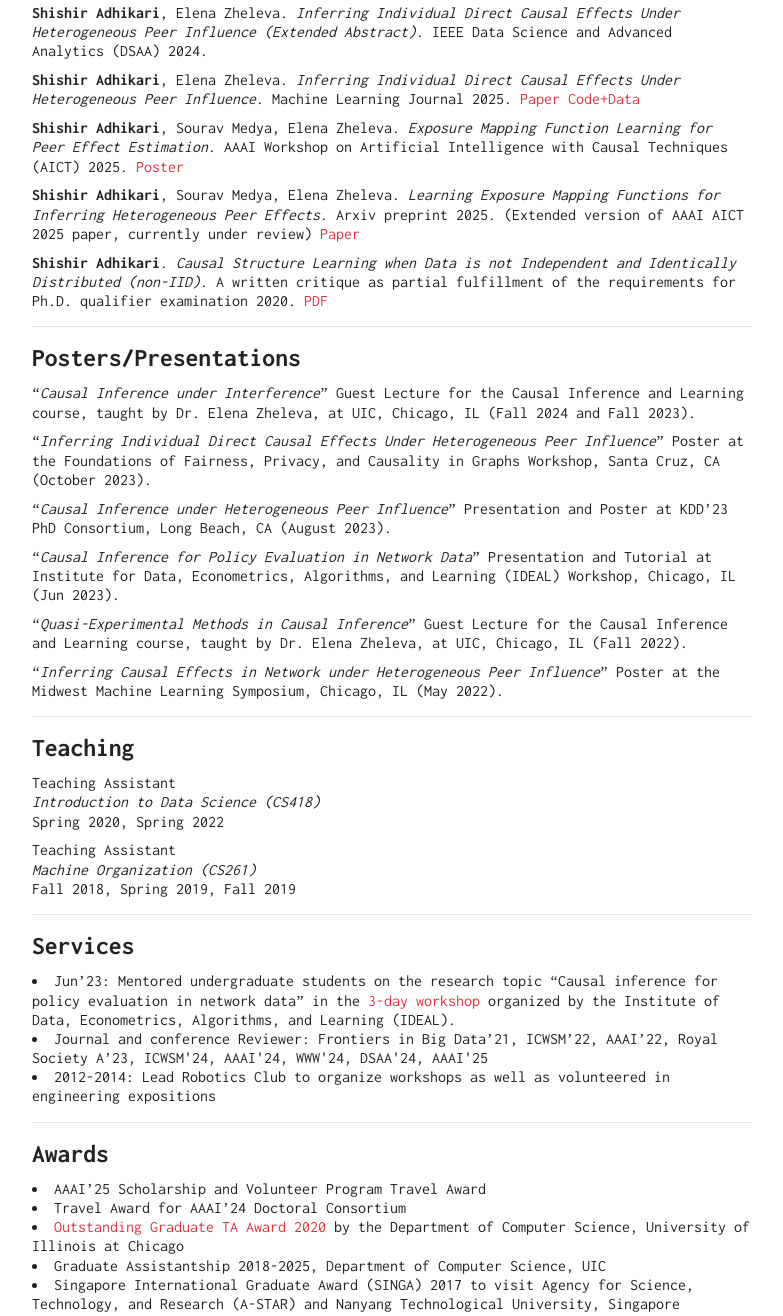
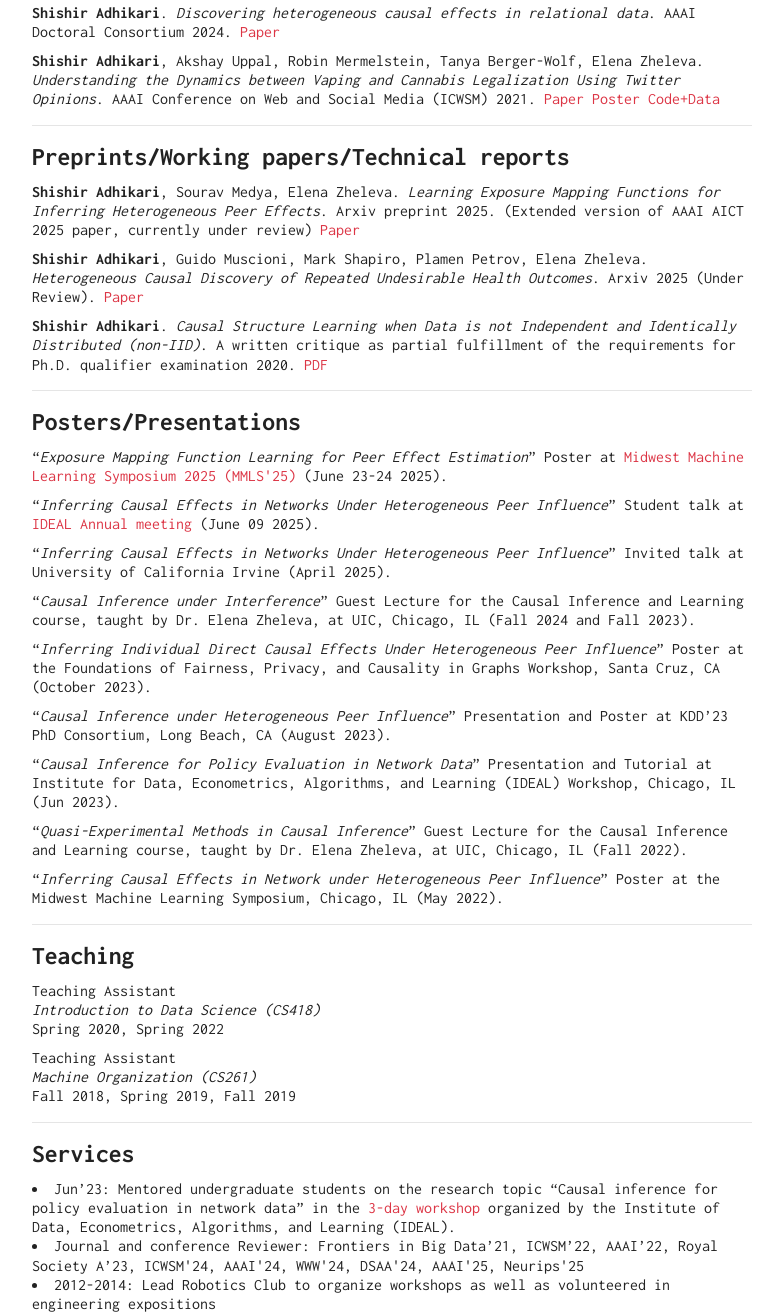
Before and after one commit to shishir-lab/shishir-lab.github.io, a plain HTML site: page about/index.html in a window 1280 px wide. Shown: the part 678-1994 px from the top of the page, without its empty margins (248-1031 px from the left). Drawn offline with nearby package versions, Linux system fonts and the light colour scheme.

Commit message:
Updated website content

```diff
--- a/about/index.html
+++ b/about/index.html
@@ -82,17 +82,22 @@ I am a Ph.D. candidate in the Department of Computer Science at the University o
 <p>I completed my Bachelor&rsquo;s degree in Electronics and Communication Engineering from the Tribhuvan University (TU) in Fall 2014. Before joining UIC, I worked as a Software/Data Engineer on big data analytics, custom search engine, and web application development.</p>
 <hr>
 <h2 id="publications">Publications</h2>
-<p><strong>Shishir Adhikari</strong>, Akshay Uppal, Robin Mermelstein, Tanya Berger-Wolf, Elena Zheleva. <em>Understanding the Dynamics between Vaping and Cannabis Legalization Using Twitter Opinions</em>. AAAI Conference on Web and Social Media (ICWSM) 2021. <a href="https://ojs.aaai.org/index.php/ICWSM/article/download/18037/17840">Paper</a> <a href="/adhikari-icwsm21-poster.pdf">Poster</a> <a href="https://github.com/edgeslab/vaping">Code+Data</a></p>
-<p><strong>Shishir Adhikari</strong>, Guido Muscioni, Mark Shapiro, Plamen Petrov, Elena Zheleva. <em>Heterogeneous Causal Discovery of Repeated Undesirable Health Outcomes</em>. Arxiv 2025 (Under Review). <a href="https://arxiv.org/abs/2503.11477">Paper</a></p>
+<p><strong>Shishir Adhikari</strong>, Sourav Medya, Elena Zheleva. <em>Exposure Mapping Function Learning for Peer Effect Estimation</em>. AAAI Workshop on Artificial Intelligence with Causal Techniques (AICT) 2025. <a href="/adhikari-aaai25-aict-poster.pdf">Poster</a></p>
+<p><strong>Shishir Adhikari</strong>, Elena Zheleva. <em>Inferring Individual Direct Causal Effects Under Heterogeneous Peer Influence</em>. Machine Learning Journal 2025. <a href="https://rdcu.be/ecwEa">Paper</a> <a href="https://github.com/edgeslab/IDE-Net">Code+Data</a></p>
+<p><strong>Shishir Adhikari</strong>, Elena Zheleva. <em>Inferring Individual Direct Causal Effects Under Heterogeneous Peer Influence (Extended Abstract)</em>. IEEE Data Science and Advanced Analytics (DSAA) 2024.</p>
 <p>Rishabh Singh Chauhan, Christoffer Riis, <strong>Shishir Adhikari</strong>, Sybil Derrible, Elena Zheleva, Charisma F Choudhury, Francisco Camara Pereira. <em>Causality in Travel Mode Choice Modeling</em>. Travel Behavior and Society 2024. <a href="https://arxiv.org/abs/2208.05624">Paper</a></p>
 <p><strong>Shishir Adhikari</strong>. <em>Discovering heterogeneous causal effects in relational data</em>. AAAI Doctoral Consortium 2024. <a href="https://ojs.aaai.org/index.php/AAAI/article/view/30387">Paper</a></p>
-<p><strong>Shishir Adhikari</strong>, Elena Zheleva. <em>Inferring Individual Direct Causal Effects Under Heterogeneous Peer Influence (Extended Abstract)</em>. IEEE Data Science and Advanced Analytics (DSAA) 2024.</p>
-<p><strong>Shishir Adhikari</strong>, Elena Zheleva. <em>Inferring Individual Direct Causal Effects Under Heterogeneous Peer Influence</em>. Machine Learning Journal 2025. <a href="https://rdcu.be/ecwEa">Paper</a> <a href="https://github.com/edgeslab/IDE-Net">Code+Data</a></p>
-<p><strong>Shishir Adhikari</strong>, Sourav Medya, Elena Zheleva. <em>Exposure Mapping Function Learning for Peer Effect Estimation</em>. AAAI Workshop on Artificial Intelligence with Causal Techniques (AICT) 2025. <a href="/adhikari-aaai25-aict-poster.pdf">Poster</a></p>
+<p><strong>Shishir Adhikari</strong>, Akshay Uppal, Robin Mermelstein, Tanya Berger-Wolf, Elena Zheleva. <em>Understanding the Dynamics between Vaping and Cannabis Legalization Using Twitter Opinions</em>. AAAI Conference on Web and Social Media (ICWSM) 2021. <a href="https://ojs.aaai.org/index.php/ICWSM/article/download/18037/17840">Paper</a> <a href="/adhikari-icwsm21-poster.pdf">Poster</a> <a href="https://github.com/edgeslab/vaping">Code+Data</a></p>
+<hr>
+<h2 id="preprintsworking-paperstechnical-reports">Preprints/Working papers/Technical reports</h2>
 <p><strong>Shishir Adhikari</strong>, Sourav Medya, Elena Zheleva. <em>Learning Exposure Mapping Functions for Inferring Heterogeneous Peer Effects</em>. Arxiv preprint 2025. (Extended version of AAAI AICT 2025 paper, currently under review) <a href="https://arxiv.org/abs/2503.01722">Paper</a></p>
+<p><strong>Shishir Adhikari</strong>, Guido Muscioni, Mark Shapiro, Plamen Petrov, Elena Zheleva. <em>Heterogeneous Causal Discovery of Repeated Undesirable Health Outcomes</em>. Arxiv 2025 (Under Review). <a href="https://arxiv.org/abs/2503.11477">Paper</a></p>
 <p><strong>Shishir Adhikari</strong>. <em>Causal Structure Learning when Data is not Independent and Identically Distributed (non-IID)</em>. A written critique as partial fulfillment of the requirements for Ph.D. qualifier examination 2020. <a href="/shishir_wcp20.pdf">PDF</a></p>
 <hr>
 <h2 id="posterspresentations">Posters/Presentations</h2>
+<p>&ldquo;<em>Exposure Mapping Function Learning for Peer Effect Estimation</em>&rdquo; Poster at <a href="https://midwest-ml.org/2025/">Midwest Machine Learning Symposium 2025 (MMLS'25)</a> (June 23-24 2025).</p>
+<p>&ldquo;<em>Inferring Causal Effects in Networks Under Heterogeneous Peer Influence</em>&rdquo; Student talk at <a href="https://www.ideal-institute.org/2025/05/06/ideal-annual-meeting-2025/">IDEAL Annual meeting</a> (June 09 2025).</p>
+<p>&ldquo;<em>Inferring Causal Effects in Networks Under Heterogeneous Peer Influence</em>&rdquo; Invited talk at University of California Irvine (April 2025).</p>
 <p>“<em>Causal Inference under Interference</em>” Guest Lecture for the Causal Inference and Learning course, taught by Dr. Elena Zheleva, at UIC, Chicago, IL (Fall 2024 and Fall 2023).</p>
 <p>“<em>Inferring Individual Direct Causal Effects Under Heterogeneous Peer Influence</em>” Poster at the Foundations of Fairness, Privacy, and Causality in Graphs Workshop, Santa Cruz, CA (October 2023).</p>
 <p>“<em>Causal Inference under Heterogeneous Peer Influence</em>” Presentation and Poster at KDD’23 PhD Consortium, Long Beach, CA (August 2023).</p>
@@ -111,7 +116,7 @@ Fall 2018, Spring 2019, Fall 2019</p>
 <h2 id="services">Services</h2>
 <ul>
 <li>Jun’23: Mentored undergraduate students on the research topic “Causal inference for policy evaluation in network data” in the <a href="https://www.ideal-institute.org/2023/01/06/2023-ideal-get-ready-for-research-workshop/">3-day workshop</a> organized by the Institute of Data, Econometrics, Algorithms, and Learning (IDEAL).</li>
-<li>Journal and conference Reviewer: Frontiers in Big Data’21, ICWSM’22, AAAI’22, Royal Society A’23, ICWSM'24, AAAI'24, WWW'24, DSAA'24, AAAI'25</li>
+<li>Journal and conference Reviewer: Frontiers in Big Data’21, ICWSM’22, AAAI’22, Royal Society A’23, ICWSM'24, AAAI'24, WWW'24, DSAA'24, AAAI'25, Neurips'25</li>
 <li>2012-2014: Lead Robotics Club to organize workshops as well as volunteered in engineering expositions</li>
 </ul>
 <hr>
```
Also changed, not shown: index.html (+11 -6 lines).
